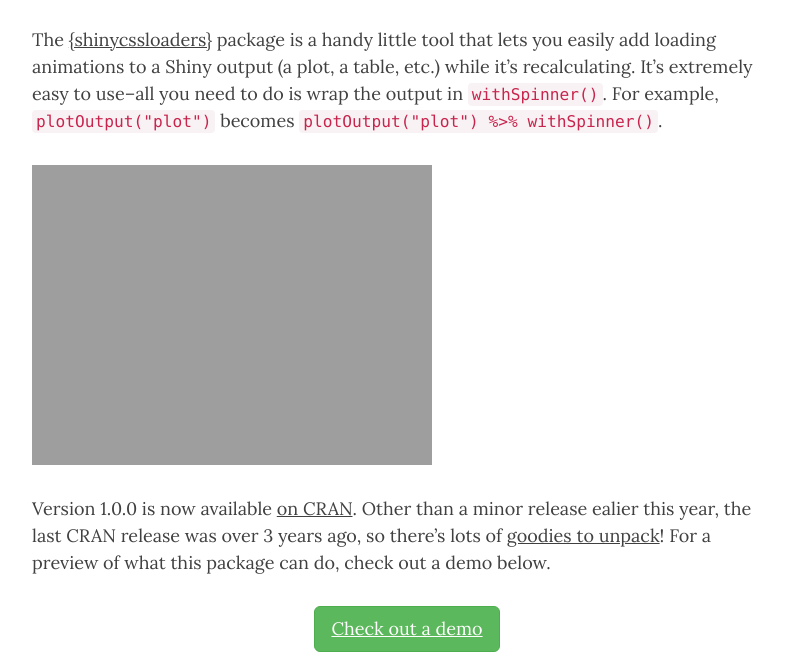
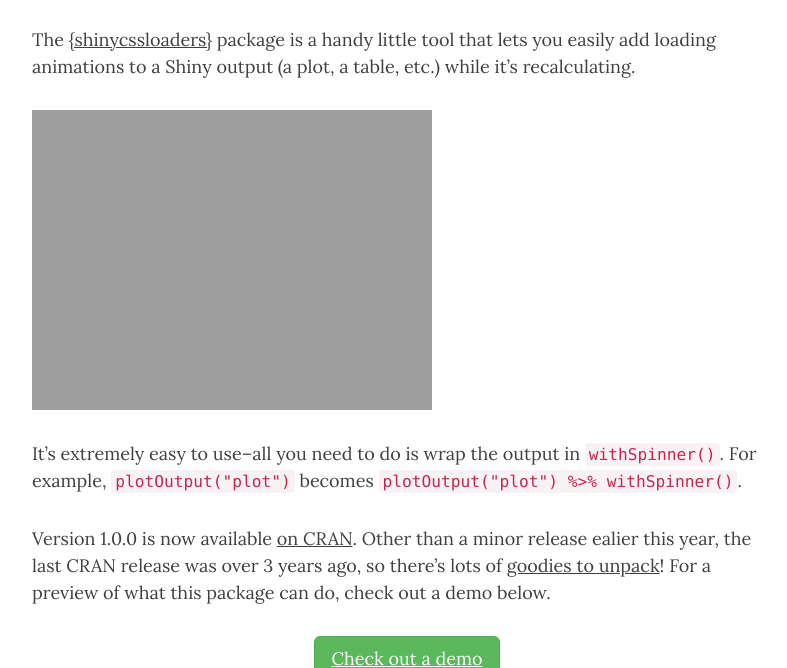
Before and after one commit to daattali/daattali.github.io, a Jekyll site: the page built from notblog/2020-08-04-shinycssloaders-v1.0.md, in a window 1280 px wide and 900 px high, scrolled down 560 px, cut to the strip 232-900 px from the top of the window. Shown: the whole strip, without its empty margins (233-1020 px from the left). Built offline with Jekyll 4.4.1, drawn with Linux system fonts in a browser that asks for light colours; nearby versions of some CDN libraries.

Commit message:
Update 2020-08-04-shinycssloaders-v1.0.md

```diff
--- a/notblog/2020-08-04-shinycssloaders-v1.0.md
+++ b/notblog/2020-08-04-shinycssloaders-v1.0.md
@@ -8,9 +8,11 @@ gh-repo: daattali/shinycssloaders
 gh-badge: [follow, star]
 ---
 
-The [{shinycssloaders}](https://github.com/daattali/shinycssloaders/) package is a handy little tool that lets you easily add loading animations to a Shiny output (a plot, a table, etc.) while it's recalculating. It's extremely easy to use--all you need to do is wrap the output in `withSpinner()`. For example, `plotOutput("plot")` becomes `plotOutput("plot") %>% withSpinner()`.
+The [{shinycssloaders}](https://github.com/daattali/shinycssloaders/) package is a handy little tool that lets you easily add loading animations to a Shiny output (a plot, a table, etc.) while it's recalculating.
 
 [![demo gif]({{ site.url }}/img/blog/shinycssloaders/shinycssloaders-demo-gif.gif)]({{ site.url }}/img/blog/shinycssloaders/shinycssloaders-demo-gif.gif)
+
+It's extremely easy to use--all you need to do is wrap the output in `withSpinner()`. For example, `plotOutput("plot")` becomes `plotOutput("plot") %>% withSpinner()`.
 
 Version 1.0.0 is now available [on CRAN](https://cran.r-project.org/package=shinycssloaders). Other than a minor release ealier this year, the last CRAN release was over 3 years ago, so there's lots of [goodies to unpack](https://github.com/daattali/shinycssloaders/blob/master/NEWS.md)! For a preview of what this package can do, check out a demo below.
 
```
